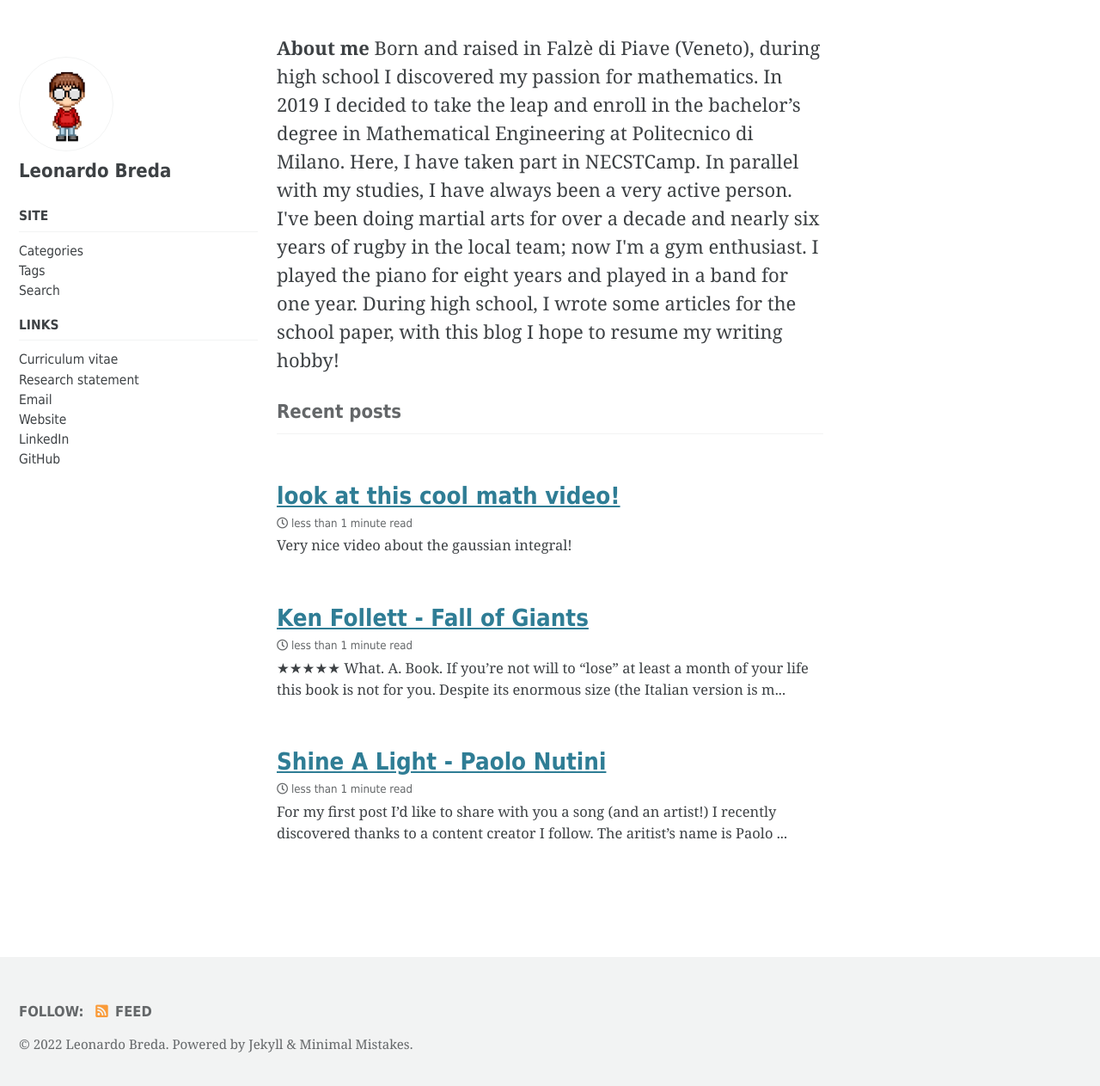
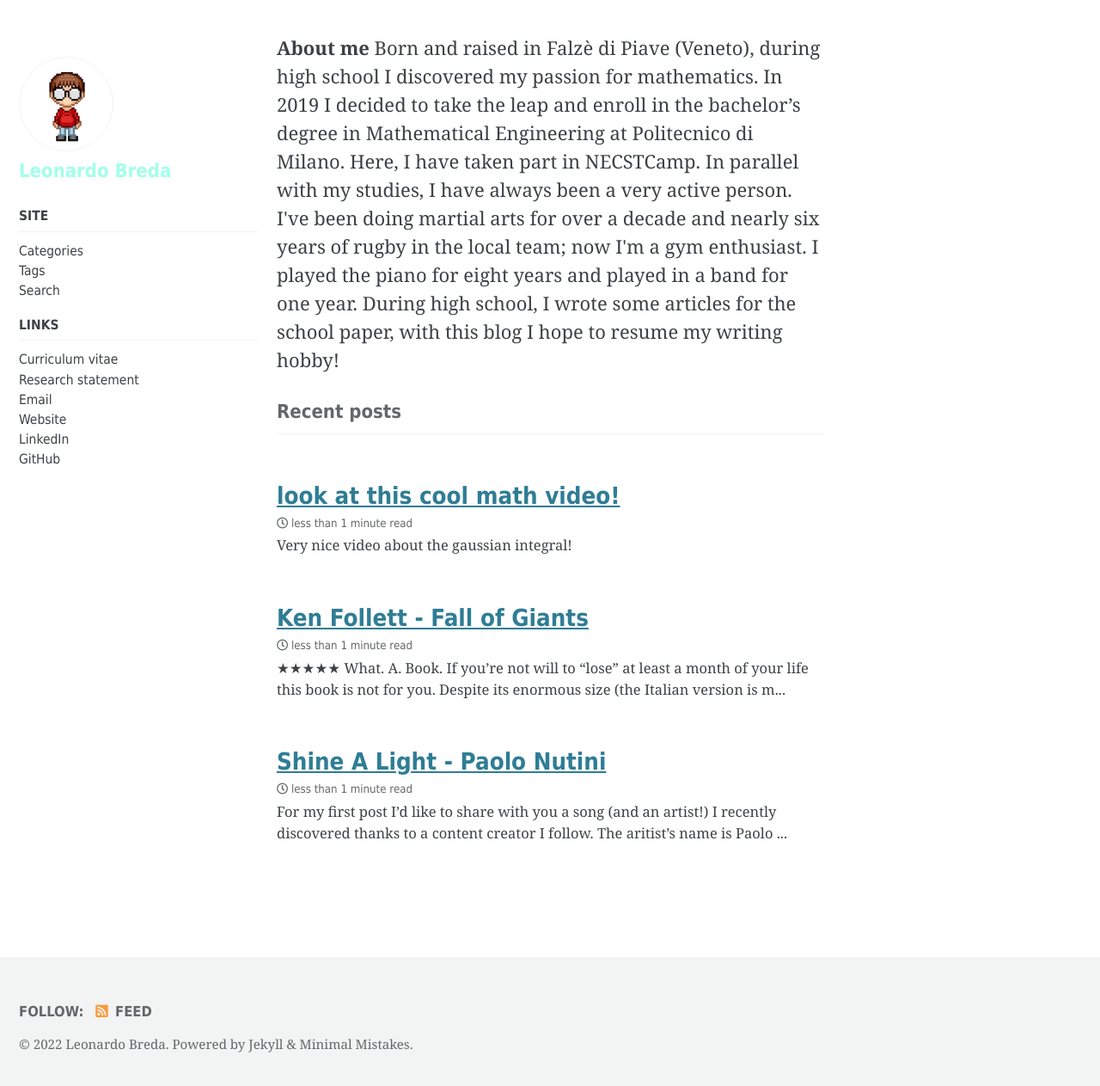
Before and after one commit to leo-breda/leo-breda.github.io, a Jekyll site: the page built from index.html, in a window 1280 px wide and 1270 px high. Shown: the top 1263 px of the window at 86% size. Built offline with Jekyll 4.4.1, drawn with Linux system fonts in a browser that asks for light colours; cached includes are drawn as plain includes; the list of posts is cut into pages by our own code.

Commit message:
Update _sidebar.scss

```diff
--- a/_sass/minimal-mistakes/_sidebar.scss
+++ b/_sass/minimal-mistakes/_sidebar.scss
@@ -165,7 +165,8 @@
   }
 
   a {
-    color: inherit;
+    //color: inherit;
+    color: #a2ffe9;
     text-decoration: none;
   }
 }
```
